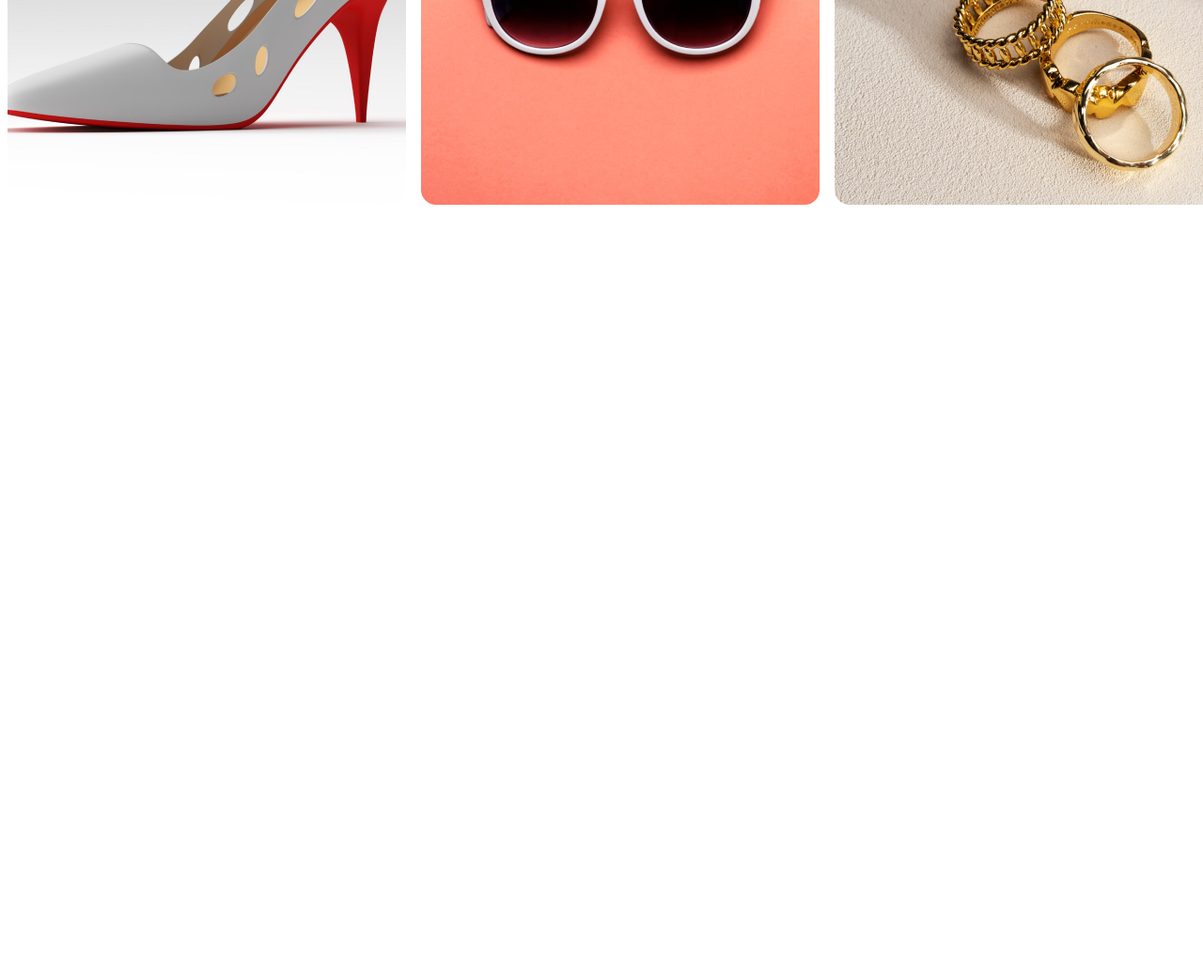
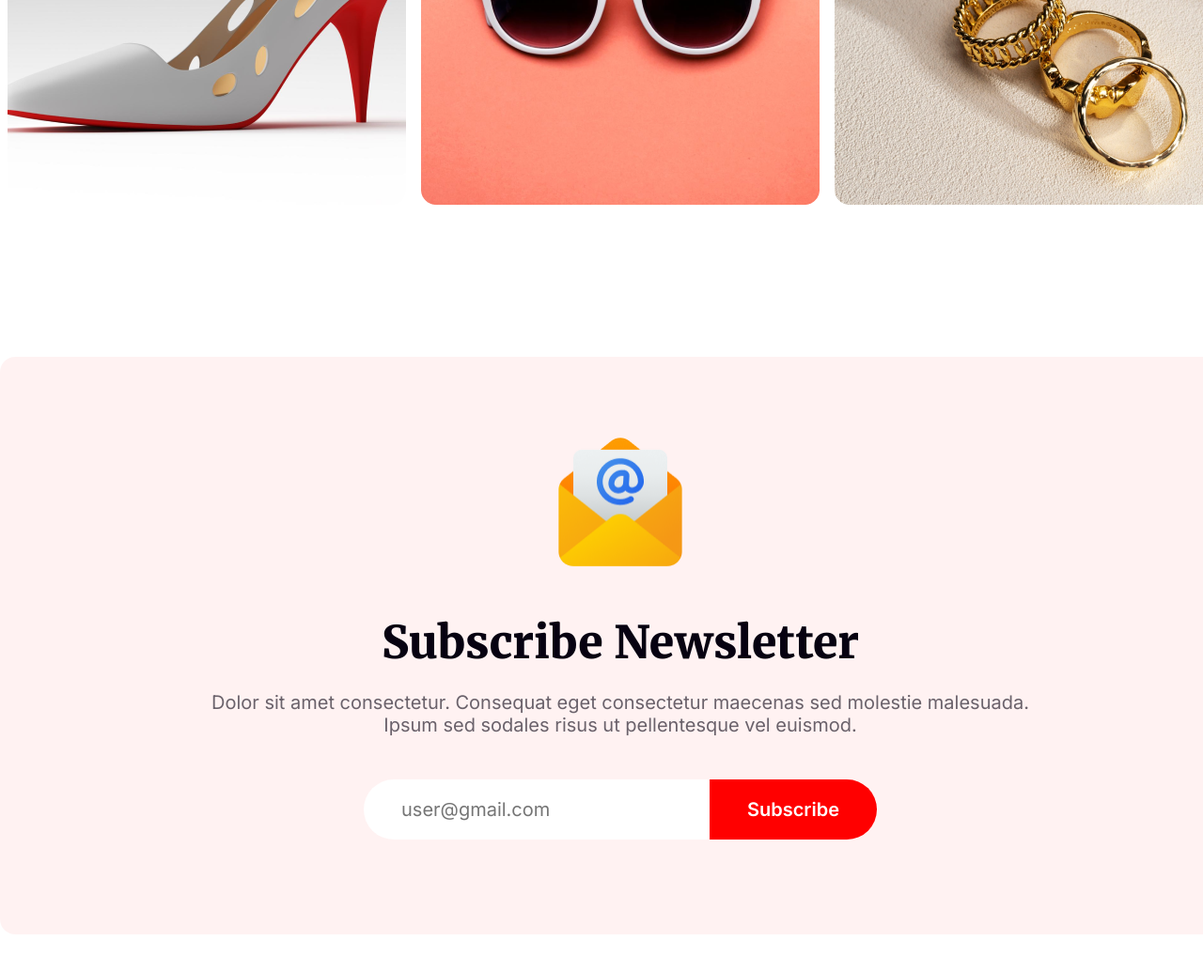
Before and after one commit to RizwanSiddiqui021/new-year-offer-resources-repo, a plain HTML site: page index.html in a window 1280 px wide. Shown: the part 5490-6524 px from the top of the page at 94% size. Before the commit the page ends 5750 px from the top, so only its background shows below. Drawn offline with Linux system fonts and the light colour scheme.

Commit message:
worked on subscribe section

```diff
--- a/index.html
+++ b/index.html
@@ -93,6 +93,18 @@
                 <div><img src="images/Rectangle 8.png" alt=""></div>
             </div>
         </section>
+
+        <section class="subscribe-section">
+            <div class="mail-icon"><img src="images/Group 61.png" alt=""></div>
+            <div class="sub-texts">
+                <h1 class="merriweather">Subscribe Newsletter</h1>
+                <p class="inter">Dolor sit amet consectetur. Consequat eget consectetur maecenas sed molestie malesuada. Ipsum sed sodales risus ut pellentesque vel euismod. </p>
+            </div>
+            <div class="sub-box">
+                <input id="email" type="email" placeholder="user@gmail.com">
+                <button id="sub">Subscribe</button>
+            </div>
+        </section>
     </main>
 
     <footer></footer>
--- a/styles/style.css
+++ b/styles/style.css
@@ -350,3 +350,66 @@ body{
     display: flex;
     justify-content: space-around;
 }
+
+/* subscribe-section */
+
+.subscribe-section{
+    width: 1320px;
+    height: 615px;
+    margin: 120px auto;
+    background-color: rgba(255, 0, 0, 0.05);
+    border-radius: 16px;
+    text-align: center;
+}
+
+.mail-icon> img{
+    width: 150px;
+    height: 150px;
+    margin: 40px auto;
+    margin-top: 80px;
+}
+
+.sub-texts>h1{
+    color: rgb(7, 2, 17);
+    font-size: 48px;
+    font-weight: 900;
+}
+
+.sub-texts>p{
+    color: rgba(7, 2, 17, 0.6);
+    width: 896px;
+    margin: 22px auto;
+    font-size: 20px;
+    font-weight: 400;
+}
+
+.sub-box{
+    margin-top: 46px;
+    display: flex;
+    align-items: center;
+    justify-content: center;
+}
+
+.sub-box> #email{
+    color: rgba(7, 2, 17, 0.6);
+    background-color: rgb(255, 255, 255);
+    font-family: 'Inter';
+    font-size: 20px;
+    font-weight: 400;
+    padding: 20px 40px;
+    border: none;
+    border-top-left-radius: 50px;
+    border-bottom-left-radius: 50px;
+}
+
+.sub-box> #sub{
+    color: rgb(255, 255, 255);
+    background-color: rgb(255, 0, 0);
+    font-family: 'Inter';
+    font-size: 20px;
+    font-weight: 600;
+    padding: 20px 40px;
+    border: none;
+    border-top-right-radius: 50px;
+    border-bottom-right-radius: 50px;
+}
```
